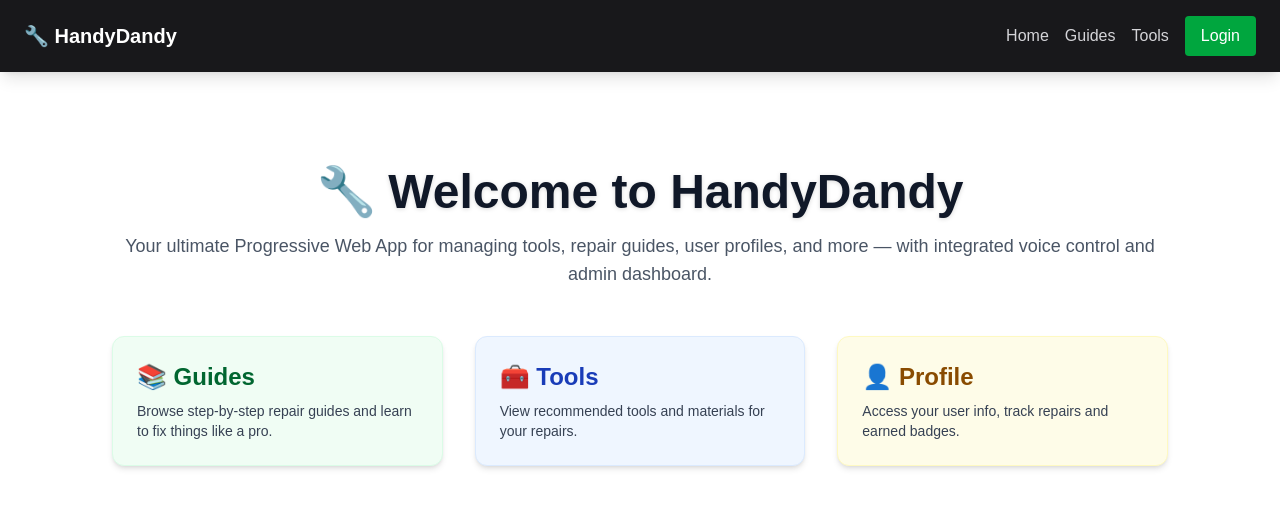
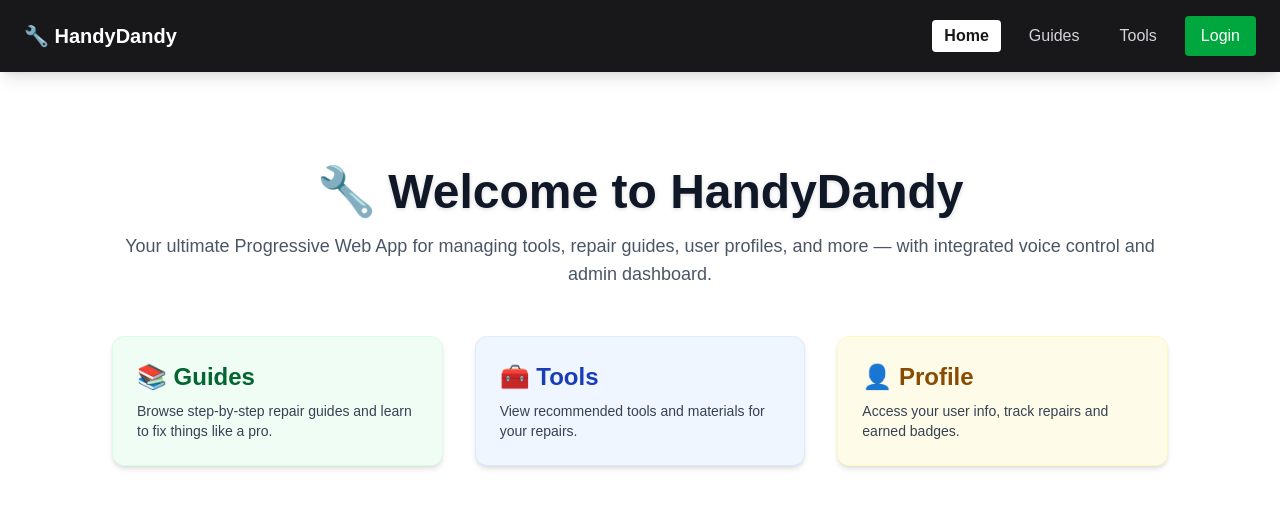
Before and after one commit to miha-plemenitas/HandyDandy, a Next.js app in the folder handy-dandy-client/: page / in a window 1280 px wide. Shown: the top 508 px of the page. Built offline with nearby package versions, Linux system fonts and the light colour scheme; no server answers.

Commit message:
Refactor Navbar component to use NavLink for improved link handling; update dev script in package.json to use turbo

```diff
--- a/handy-dandy-client/components/Navbar.js
+++ b/handy-dandy-client/components/Navbar.js
@@ -1,33 +1,39 @@
 "use client";
+
 import { useSession, signIn, signOut } from "next-auth/react";
 import Link from "next/link";
+import { usePathname } from "next/navigation";
 
 export default function Navbar() {
   const { data: session } = useSession();
+  const pathname = usePathname();
   const isAdmin = session?.user?.email === "miha.plemenitas@gmail.com";
+
+  const isActive = (path) => pathname === path;
 
   return (
     <nav className="flex items-center justify-between px-6 py-4 bg-zinc-900 shadow-lg">
-      <h1 className="text-white font-bold text-xl">🔧 HandyDandy</h1>
+      {/* Clickable logo */}
+      <Link
+        href="/"
+        className="text-white font-bold text-xl hover:text-blue-300"
+      >
+        🔧 HandyDandy
+      </Link>
+
       <div className="flex items-center space-x-4">
-        <Link href="/" className="text-zinc-300 hover:text-white">
-          Home
-        </Link>
-        <Link href="/guides" className="text-zinc-300 hover:text-white">
-          Guides
-        </Link>
-        <Link href="/tools" className="text-zinc-300 hover:text-white">
-          Tools
-        </Link>
+        <NavLink href="/" label="Home" isActive={isActive("/")} />
+        <NavLink href="/guides" label="Guides" isActive={isActive("/guides")} />
+        <NavLink href="/tools" label="Tools" isActive={isActive("/tools")} />
         {session?.user && (
-          <Link href="/profile" className="text-zinc-300 hover:text-white">
-            Profile
-          </Link>
+          <NavLink
+            href="/profile"
+            label="Profile"
+            isActive={isActive("/profile")}
+          />
         )}
         {isAdmin && (
-          <Link href="/admin" className="text-zinc-300 hover:text-white">
-            Admin
-          </Link>
+          <NavLink href="/admin" label="Admin" isActive={isActive("/admin")} />
         )}
         {session ? (
           <button
@@ -48,3 +54,18 @@ export default function Navbar() {
     </nav>
   );
 }
+
+function NavLink({ href, label, isActive }) {
+  return (
+    <Link
+      href={href}
+      className={`px-3 py-1 rounded ${
+        isActive
+          ? "bg-white text-zinc-900 font-semibold"
+          : "text-zinc-300 hover:text-white"
+      }`}
+    >
+      {label}
+    </Link>
+  );
+}
--- a/handy-dandy-client/package.json
+++ b/handy-dandy-client/package.json
@@ -3,7 +3,7 @@
   "version": "0.1.0",
   "private": true,
   "scripts": {
-    "dev": "next dev",
+    "dev": "next dev --turbo",
     "build": "next build",
     "start": "next start",
     "lint": "next lint"
```
